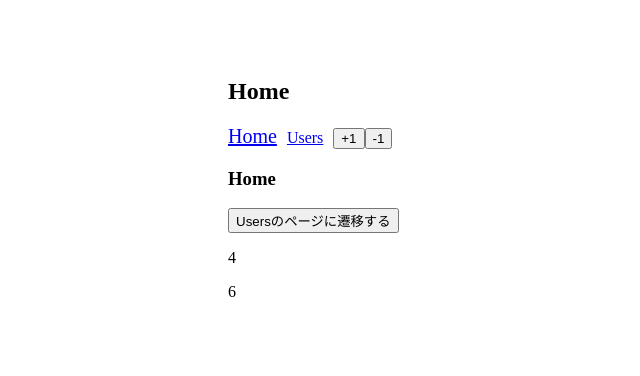
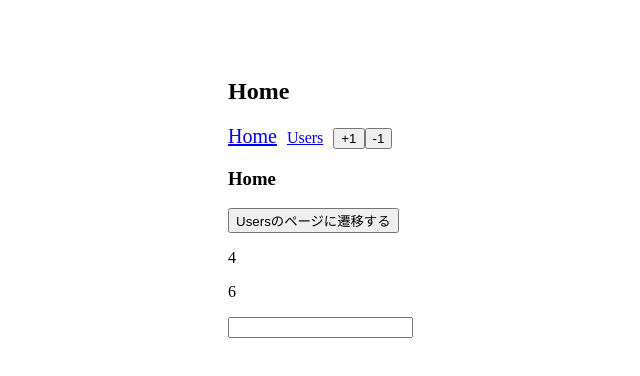
Before and after one commit to Yasunori-aloha/Vuejs-training, a Vue app in the folder vuejs-vuerouter-training/: page / in a window 1280 px wide. Shown: the top 376 px of the page, without its empty margins (62-702 px from the left). Built offline with nearby package versions, Linux system fonts and the light colour scheme.

Commit message:
add: 'Vuex'で'v-model'を使用した'双方向データバインディング'をする方法

```diff
--- a/vuejs-vuerouter-training/src/store.js
+++ b/vuejs-vuerouter-training/src/store.js
@@ -5,12 +5,14 @@
 
 export default new Vuex.Store({
   state: {
-    count: 2
+    count: 2,
+    message: ""
   },
   // 同じ関数を複数のコンポーネントで使用する際に、まとめておいて使用できる。
   getters: {
     doubleCount: state => state.count * 2,
-    tripleCount: state => state.count * 3
+    tripleCount: state => state.count * 3,
+    message: state => state.message
   },
   mutations: { // 'mutations'は'getters'と違い引数を複数取ったり、値を'return'で返す必要がないため、アロー関数にしなくてもいい。
     increment(state, number) {
@@ -18,6 +20,9 @@
     },
     decrement(state, number) {
       state.count -= number;
+    },
+    updateMessage(state, newMessage) {
+      state.message = newMessage;
     }
   },
   actions: {
@@ -25,6 +30,9 @@
     increment({ commit }, number) {
       // 'mutations'の'increment'を動作させる。
       commit('increment', number);
+    },
+    updateMessage({ commit }, newMessage) {
+      commit("updateMessage", newMessage);
     }
   }
 });
--- a/vuejs-vuerouter-training/src/views/Home.vue
+++ b/vuejs-vuerouter-training/src/views/Home.vue
@@ -4,6 +4,8 @@
     <button @click='toUsers'>Usersのページに遷移する</button>
     <p>{{ doubleCount }}</p>
     <p>{{ tripleCount }}</p>
+    <input type="text" v-model="message">
+    <p>{{ message }}</p>
   </div>
 </template>
 
@@ -12,7 +14,15 @@
 export default {
   // 'Vuex'のプロパティを取得する際は、'computed'に記載するようにする。
   computed: {
-    ...mapGetters(["doubleCount", "tripleCount"]) // 'mapGetters'を使用するだけで、'store.js'に定義した関数が使用できる。
+    ...mapGetters(["doubleCount", "tripleCount"]), // 'mapGetters'を使用するだけで、'store.js'に定義した関数が使用できる。
+    message: {
+      get() {
+        return this.$store.getters.message;
+      },
+      set(value) {
+        this.$store.dispatch("updateMessage", value)
+      }
+    }
     },
   // {
   //   doubleCount() {
```
